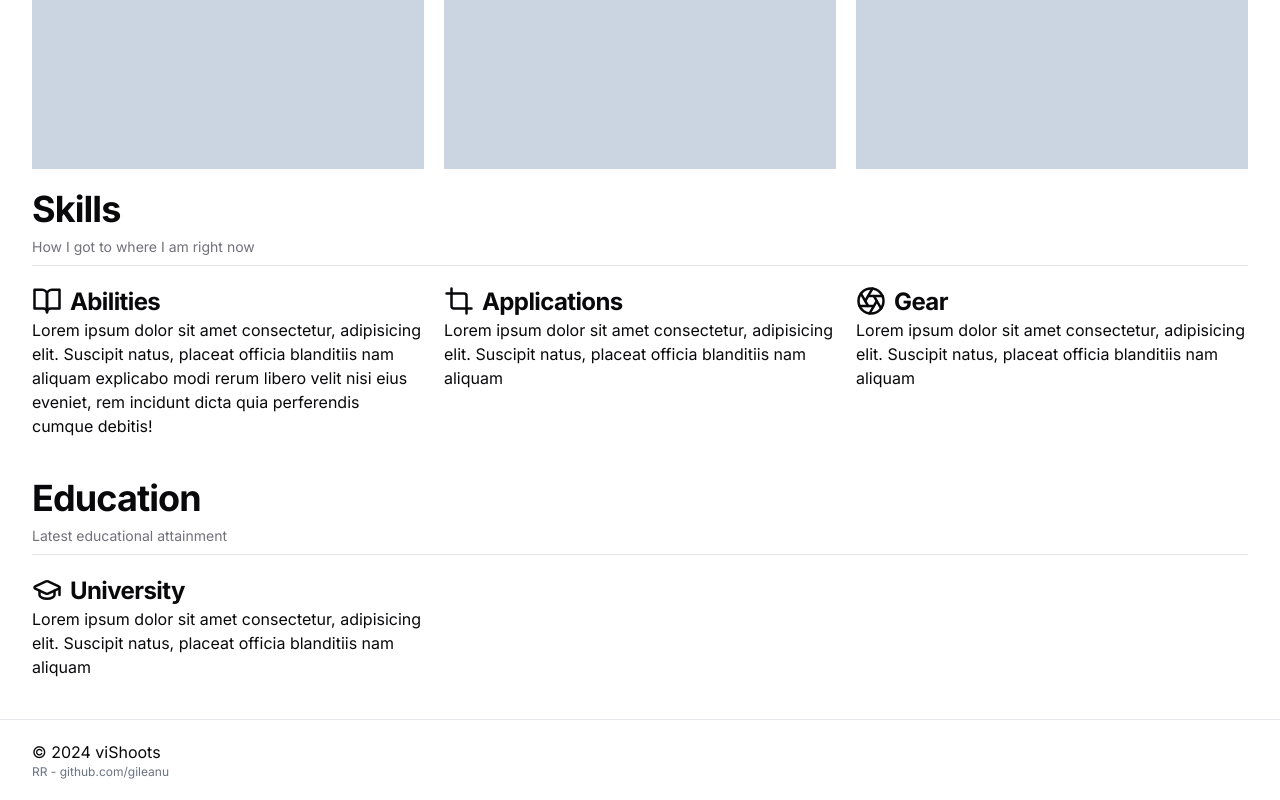
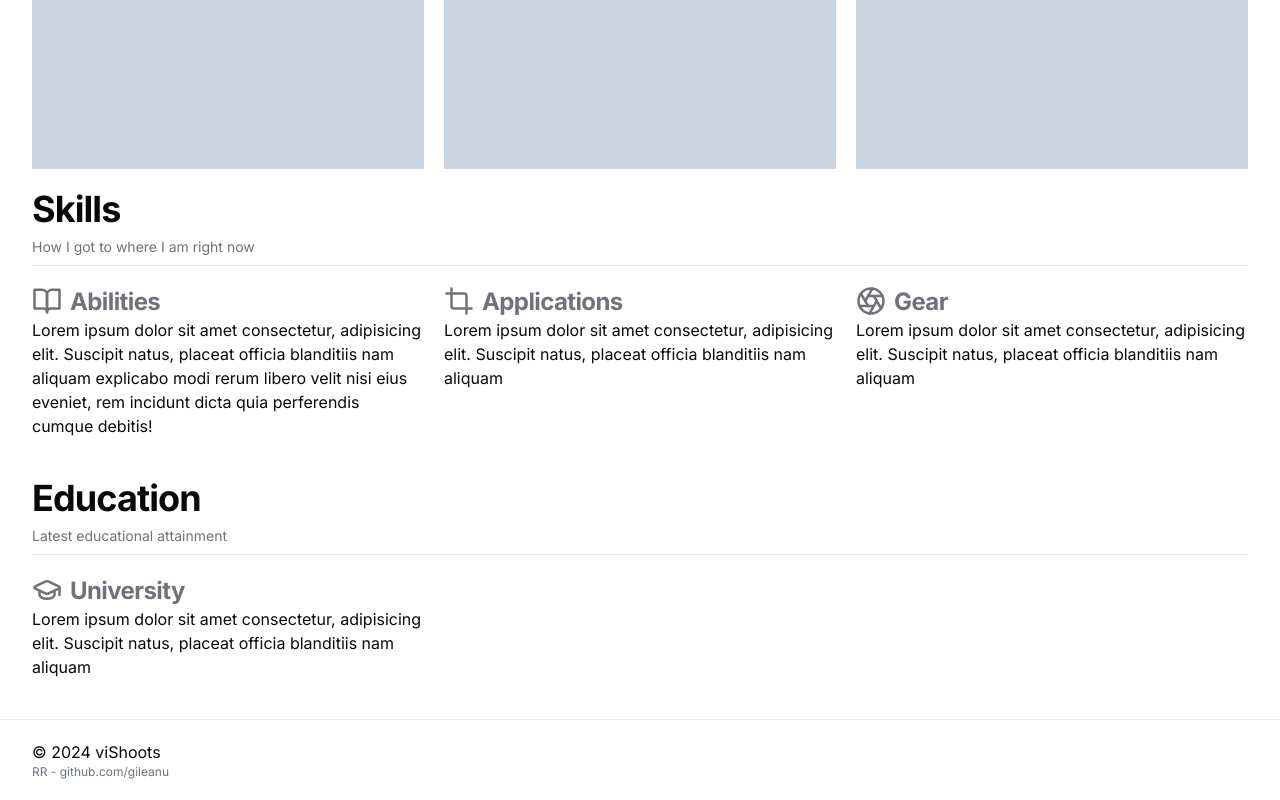
Before and after one commit to gileanu/vishoots, a Next.js app: page / in a window 1280 px wide. Shown: the part 1601-2401 px from the top of the page. Built offline with nearby package versions, Linux system fonts and the light colour scheme.

Commit message:
[style] changed h2 color

```diff
--- a/app/(root)/page.tsx
+++ b/app/(root)/page.tsx
@@ -104,7 +104,7 @@ export default function Home() {
           <Separator />
           <div className="grid gap-5 lg:grid-cols-3 sm:grid-cols-2 mb-10">
             <div>
-              <h2 className="text-xl lg:text-2xl font-bold tracking-tight row-span-1 flex">
+              <h2 className="text-xl lg:text-2xl font-bold tracking-tight row-span-1 flex text-muted-foreground">
                 <BookOpen size={30} className="mr-2"></BookOpen>Abilities
               </h2>
               <ul>
@@ -117,7 +117,7 @@ export default function Home() {
               </ul>
             </div>
             <div>
-              <h2 className="text-xl lg:text-2xl font-bold tracking-tight row-span-1 flex">
+              <h2 className="text-xl lg:text-2xl font-bold tracking-tight row-span-1 flex text-muted-foreground">
                 <Crop size={30} className="mr-2"></Crop>Applications
               </h2>
               <ul>
@@ -128,7 +128,7 @@ export default function Home() {
               </ul>
             </div>
             <div>
-              <h2 className="text-xl lg:text-2xl font-bold tracking-tight row-span-1 flex">
+              <h2 className="text-xl lg:text-2xl font-bold tracking-tight row-span-1 flex text-muted-foreground">
                 <Aperture size={30} className="mr-2"></Aperture>Gear
               </h2>
               <ul>
@@ -148,7 +148,7 @@ export default function Home() {
           <Separator />
           <div className="grid gap-5 lg:grid-cols-3 sm:grid-cols-2 mb-10">
             <div>
-              <h2 className="text-xl lg:text-2xl font-bold tracking-tight row-span-1 flex">
+              <h2 className="text-xl lg:text-2xl font-bold tracking-tight row-span-1 flex text-muted-foreground">
                 <GraduationCap size={30} className="mr-2"></GraduationCap>
                 University
               </h2>
```
